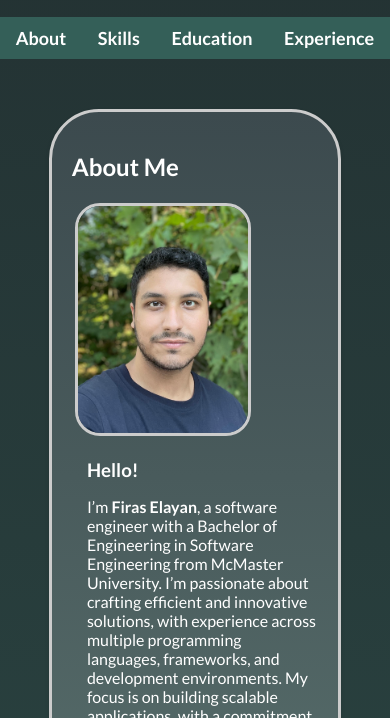
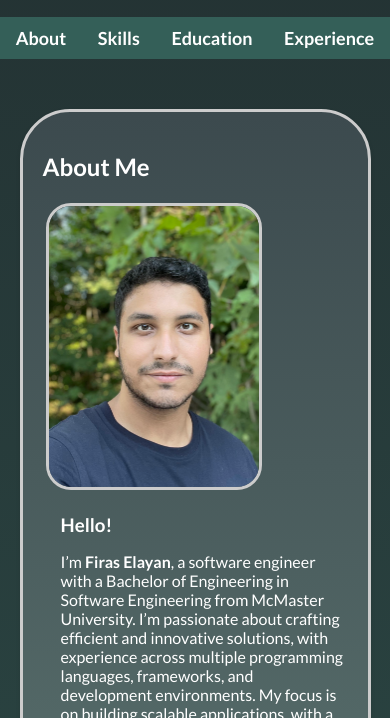
Before and after one commit to elayanf/elayanf.github.io, a plain HTML site: page index.html in a window 390 px wide. Shown: the part 126-844 px from the top of the page. Drawn offline with Linux system fonts and the light colour scheme.

Commit message:
Changed mobile dimensions for text to better fit

```diff
--- a/style.css
+++ b/style.css
@@ -136,6 +136,11 @@ td img {
         margin: 0 2%;
     }
 
+    section {
+        margin-left: 5%;
+        margin-right: 5%;
+    }
+
     table {
         display: block;
     }
```
